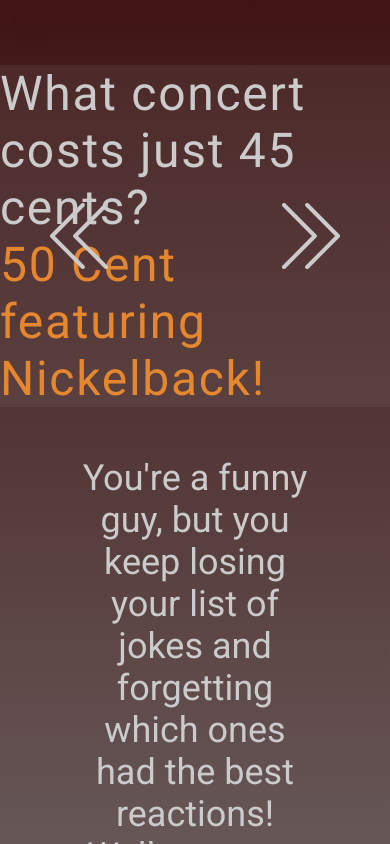
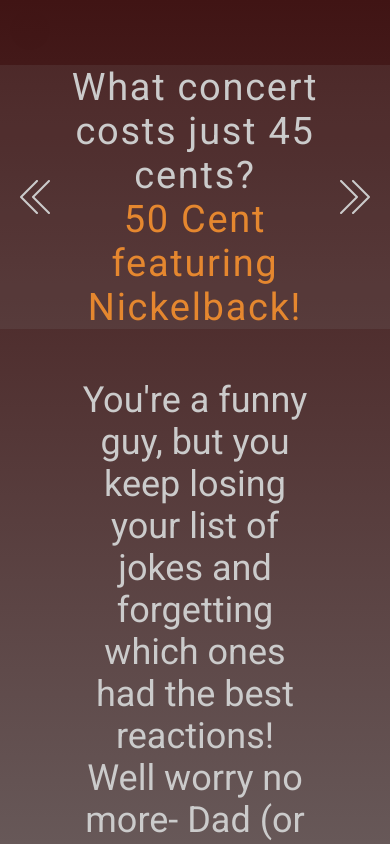
Before and after one commit to Build-Week-PT-Dad-Jokes/Front-End, a React (Create React App) app: page / in a window 390 px wide. Shown: the top 844 px of the page. Built offline with nearby package versions, Linux system fonts and the light colour scheme; no server answers.

Commit message:
style at mobile view

```diff
--- a/src/App.css
+++ b/src/App.css
@@ -4,6 +4,7 @@
   width: 100%;
   position: relative;
   min-height: 100vh;
+  padding-bottom: 5rem;
 }
 .landing-page-header {
   position: absolute;
@@ -47,23 +48,43 @@
 }
 .landing-page.content .carousel .left-button,
 .landing-page.content .carousel .right-button {
-  font-size: 4.8rem;
   cursor: pointer;
   position: absolute;
   color: "#cbcbcb";
   justify-content: center;
 }
+@media (max-width:550px) {
+  .landing-page.content .carousel .left-button,
+  .landing-page.content .carousel .right-button {
+    height: 3.4rem;
+  }
+}
 .landing-page.content .carousel .left-button {
   padding-right: 2rem;
   left: 5rem;
+}
+@media (max-width:550px) {
+  .landing-page.content .carousel .left-button {
+    left: 2rem;
+  }
 }
 .landing-page.content .carousel .right-button {
   padding-left: 2rem;
   right: 5rem;
 }
+@media (max-width:550px) {
+  .landing-page.content .carousel .right-button {
+    right: 2rem;
+  }
+}
 .landing-page.content .carousel .landing-page.joke {
-  text-align: left;
   max-width: 80.1rem;
+  margin: 0 auto;
+}
+@media (max-width:550px) {
+  .landing-page.content .carousel .landing-page.joke {
+    max-width: 75%;
+  }
 }
 .landing-page.content .carousel .landing-page.joke .joke-setup,
 .landing-page.content .carousel .landing-page.joke .joke-delivery {
@@ -73,6 +94,12 @@
   line-height: normal;
   letter-spacing: 0.171rem;
   font-size: 4.8rem;
+}
+@media (max-width:550px) {
+  .landing-page.content .carousel .landing-page.joke .joke-setup,
+  .landing-page.content .carousel .landing-page.joke .joke-delivery {
+    font-size: 3.8rem;
+  }
 }
 .landing-page.content .carousel .landing-page.joke .joke-setup {
   color: #cbcbcb;
--- a/src/less/landing-page.less
+++ b/src/less/landing-page.less
@@ -4,6 +4,7 @@
   width: 100%;
   position: relative;
   min-height: 100vh;
+  padding-bottom: 5rem;
 }
 
 .landing-page-header {
@@ -51,25 +52,39 @@
 
     .left-button,
     .right-button {
-      font-size: 4.8rem;
       cursor: pointer;
       position: absolute;
       color: "#cbcbcb";
       justify-content: center;
+
+      @media @mobile {
+        height: 3.4rem;
+      }
     }
     .left-button {
       padding-right: 2rem;
       left: 5rem;
+
+      @media @mobile {
+        left: 2rem;
+      }
     }
 
     .right-button {
       padding-left: 2rem;
       right: 5rem;
+      @media @mobile {
+        right: 2rem;
+      }
     }
 
     .landing-page.joke {
-      text-align: left;;
       max-width: 80.1rem;
+      margin: 0 auto;
+
+      @media @mobile {
+        max-width: 75%;
+      }
 
       .joke-setup, .joke-delivery {
         font-weight: normal;
@@ -78,6 +93,10 @@
         line-height: normal;
         letter-spacing: 0.171rem;
         font-size: 4.8rem;
+
+        @media @mobile {
+          font-size: 3.8rem;
+        }
       }
 
       .joke-setup {
```
